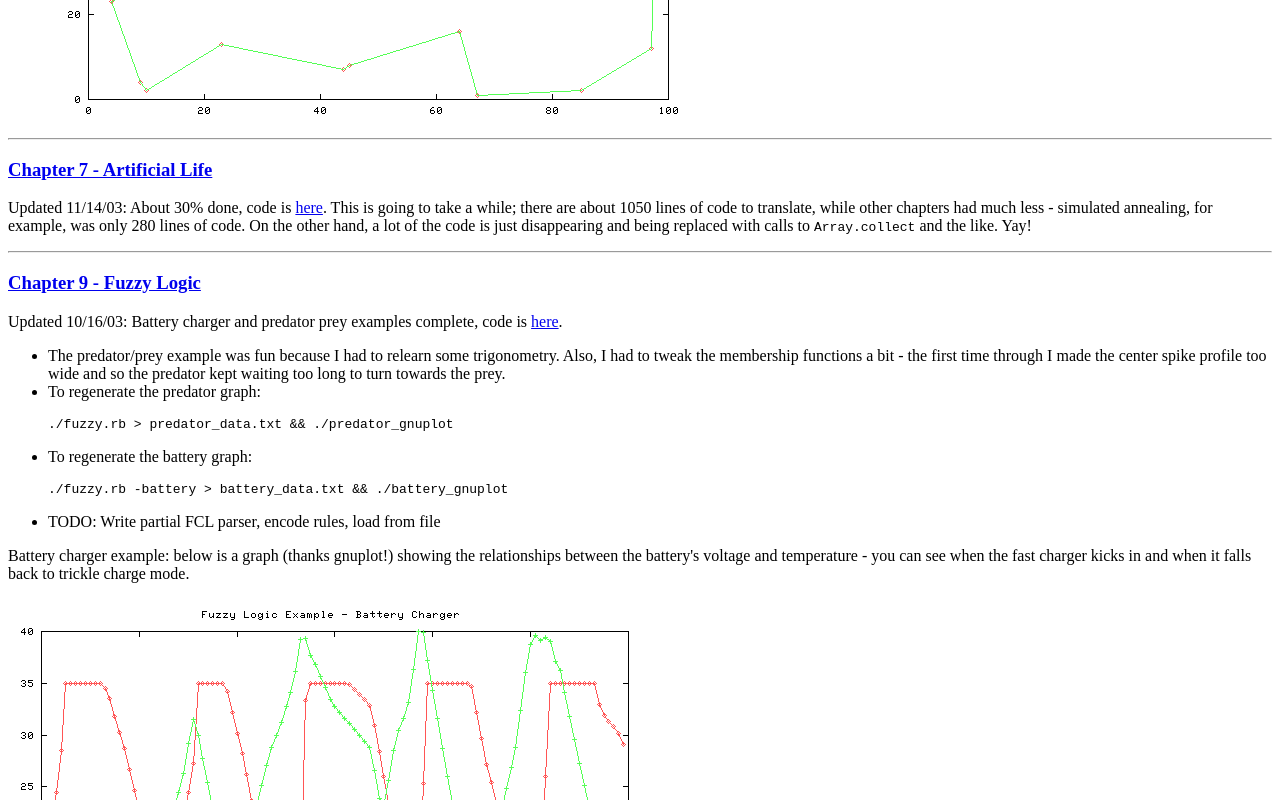
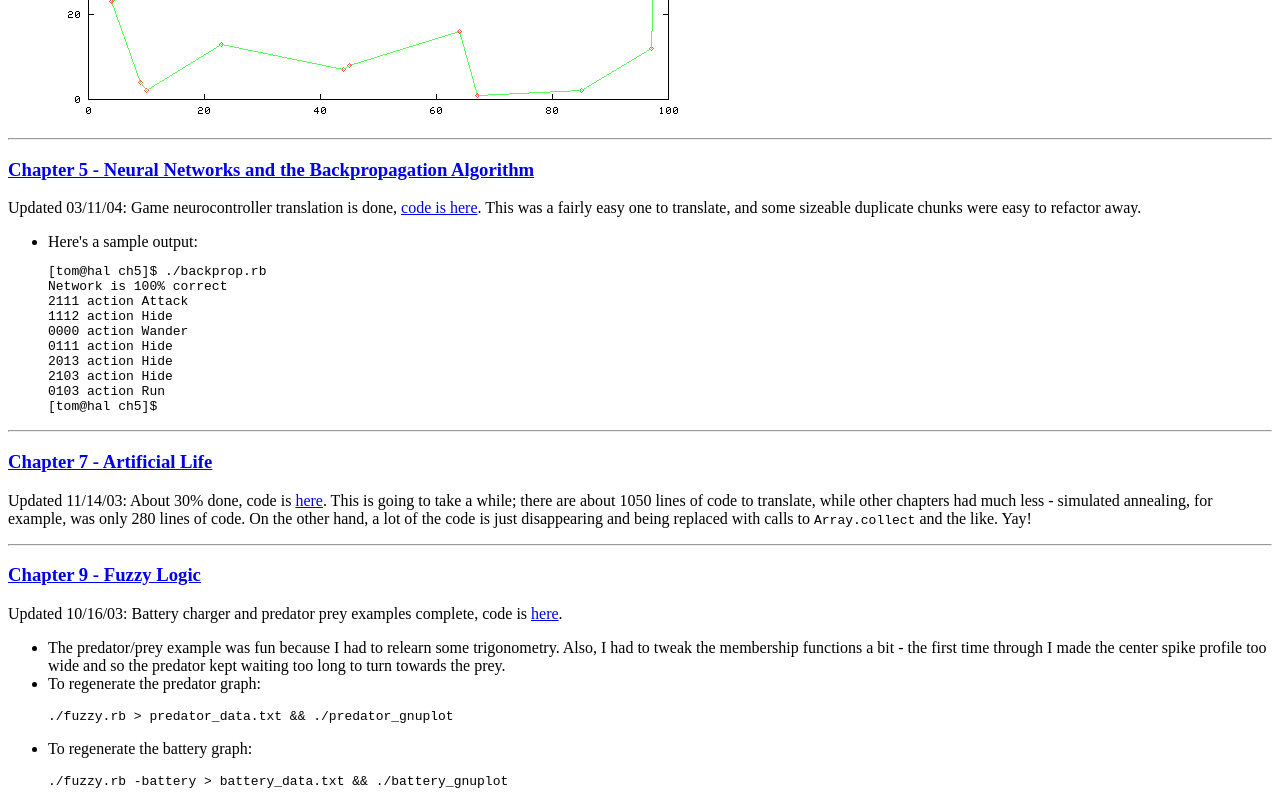
Before and after one commit to tcopeland/ai-app-prog, a plain HTML site: page ai-app-prog/www/index.html in a window 1280 px wide. Shown: the part 1178-1978 px from the top of the page. Drawn offline with Linux system fonts and the light colour scheme.

Commit message:
ch5 done
git-svn-id: http://ai-app-prog.rubyforge.org/svn/trunk@236 70466a2f-c39c-4051-9387-cdb7ccdafb47

```diff
--- a/ai-app-prog/www/index.html
+++ b/ai-app-prog/www/index.html
@@ -10,7 +10,7 @@
 <li><a href="#anneal">Simulated Annealing</a>
 <li>Adaptive Resonance Theory
 <li><a href="#ant">Ant Algorithms</a>
-<li>Neural Networks and the Backpropagation Algorithm
+<li><a href="#neural">Neural Networks and the Backpropagation Algorithm</a>
 <li>Genetic Algorithms
 <li><a href="#alife">Artificial Life</a>
 <li>Expert Systems
@@ -57,6 +57,26 @@ Q . . . . . . . . . . . . . . .
 <p><img src="ch4/cities.png"/>
 </ul>
 
+<hr>
+
+<a name="neural"></a>
+<h3><a href="#top">Chapter 5 - Neural Networks and the Backpropagation Algorithm</a></h3>
+<p>Updated 03/11/04: Game neurocontroller translation is done, <a href="http://rubyforge.org/cgi-bin/viewcvs/cgi/viewcvs.cgi/ai-app-prog/src/ch5/?cvsroot=ai-app-prog">code is here</a>.  This was a fairly easy one to translate, and some sizeable duplicate chunks were easy to refactor away.
+<ul>
+<li>Here's a sample output:
+<pre>
+[tom@hal ch5]$ ./backprop.rb
+Network is 100% correct
+2111 action Attack
+1112 action Hide
+0000 action Wander
+0111 action Hide
+2013 action Hide
+2103 action Hide
+0103 action Run
+[tom@hal ch5]$
+</pre>
+</ul>
 <hr>
 
 <a name="alife"></a>
```
